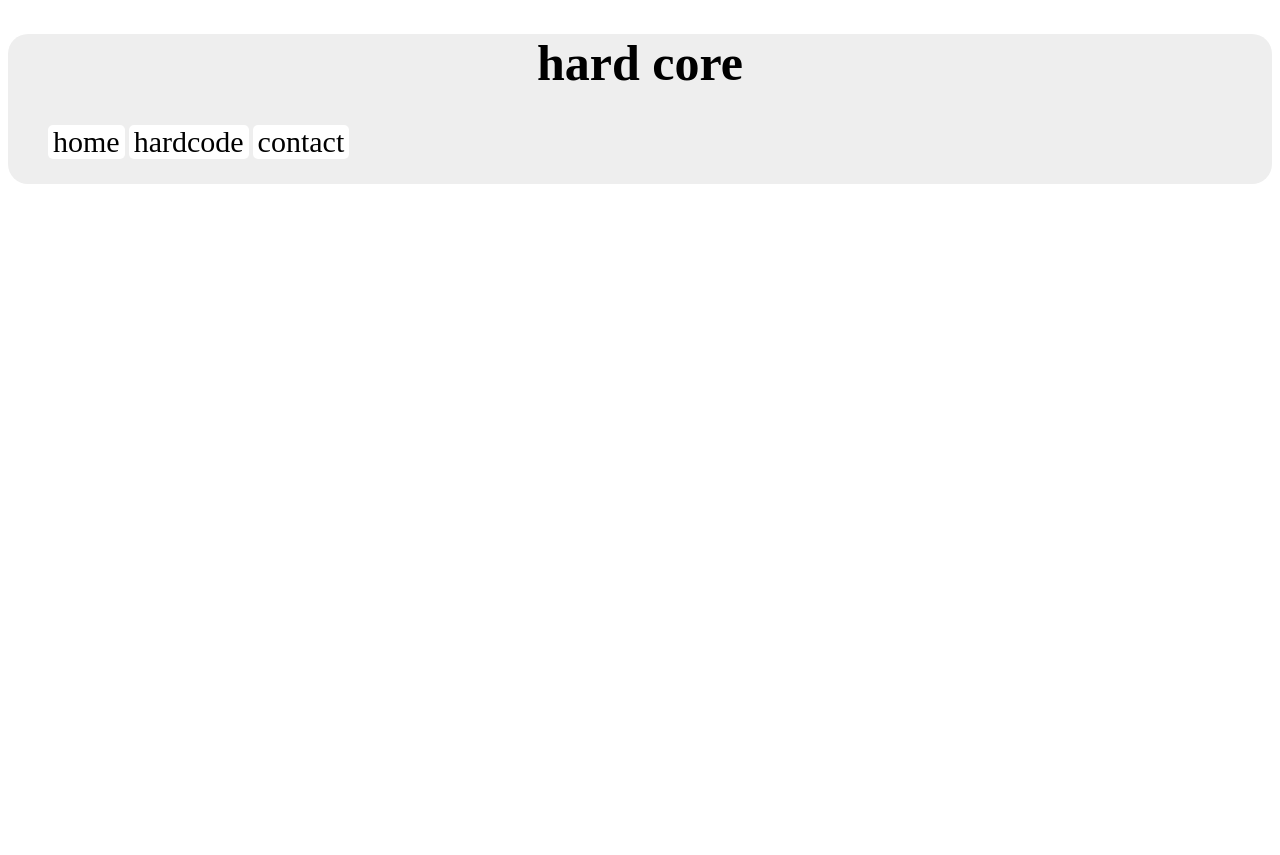
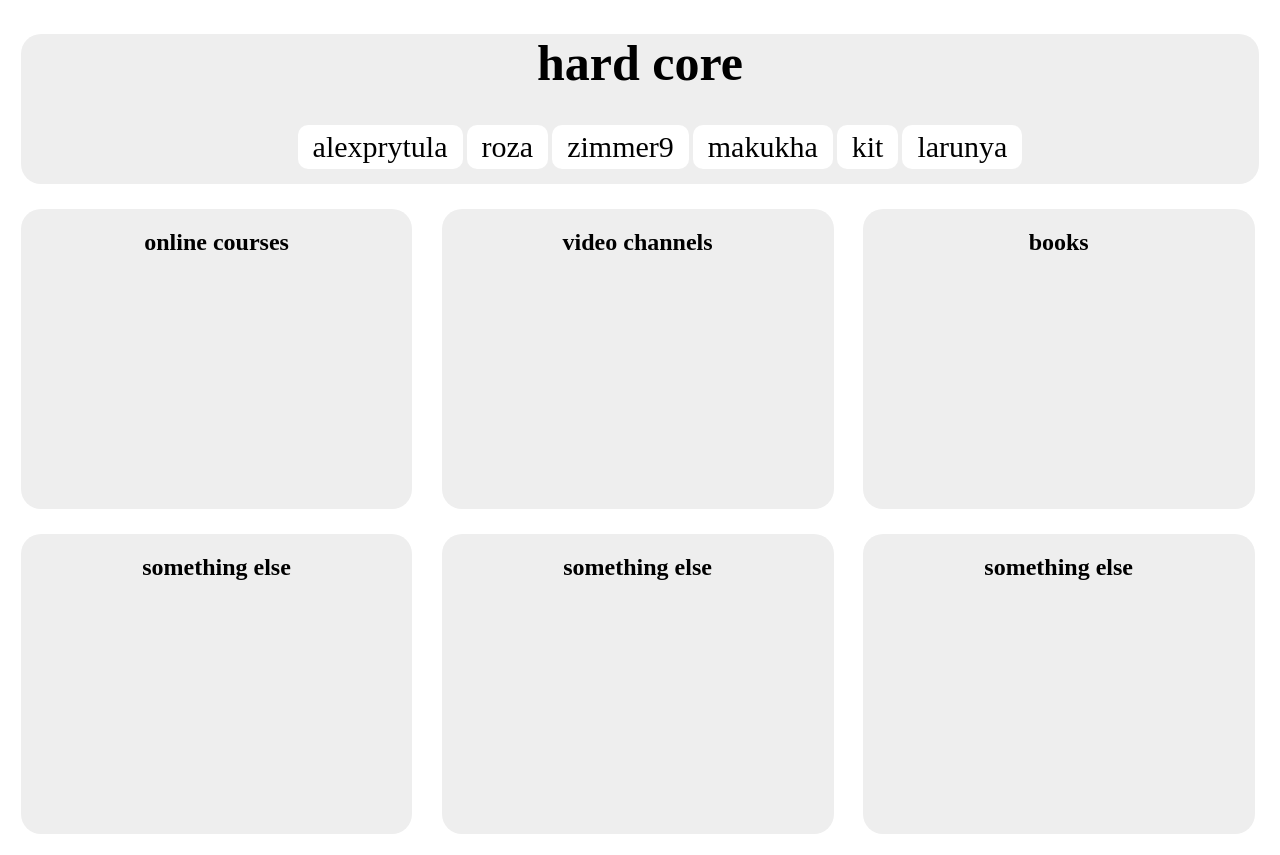
Before and after one commit to zimmer1988/Academy, a plain HTML site: page group-hardcode/practice07052016/index.html in a window 1280 px wide. Before the commit the page ends 800 px from the top, so only its background shows below. Drawn offline with Linux system fonts and the light colour scheme.

Commit message:
add main

```diff
--- a/group-hardcode/practice07052016/index.html
+++ b/group-hardcode/practice07052016/index.html
@@ -6,13 +6,36 @@
 	<link rel="stylesheet" type="text/css" href="style.css">
 </head>
 <body>
-<header>
-<h1>hard core</h1>
-	<ul>
-		<li><a href="#">home</a></li>
-		<li><a href="#">hardcode</a></li>
-		<li><a href="#">contact</a></li>
-	</ul>
-</header>
+	<header>
+		<h1>hard core</h1>
+			<ul>
+				<li><a href="#">alexprytula</a></li>
+				<li><a href="#">roza</a></li>
+				<li><a href="#">zimmer9</a></li>
+				<li><a href="#">makukha</a></li>
+				<li><a href="#">kit</a></li>
+				<li><a href="#">larunya</a></li>
+			</ul>
+	</header>
+	<main>
+		<section>
+			<h1>online courses</h1>
+		</section>
+		<section>
+			<h1>video channels</h1>
+		</section>
+		<section>
+			<h1>books</h1>
+		</section>
+		<section>
+			<h1>something else</h1>
+		</section>
+		<section>
+			<h1>something else</h1>
+		</section>
+		<section>
+			<h1>something else</h1>
+		</section>
+	</main>
 </body>
 </html>
--- a/group-hardcode/practice07052016/style.css
+++ b/group-hardcode/practice07052016/style.css
@@ -1,10 +1,13 @@
+*{
+	box-sizing: border-box;
+}
 header h1{
 	font-size: 50px;
-	text-align: center;
 }
 header ul li{
 	background-color: white;
-	border-radius: 5px;
+	border-radius: 10px;
+	padding: 5px;
 	display: inline-block;
 }
 header ul li:hover{
@@ -14,11 +17,27 @@ header ul li a{
 	text-decoration: none;
 	color: black;
 	font-size: 30px;
-	margin: 5px;
+	margin: 10px;
 }
 header{
+	text-align: center;
 	background-color: #eee;
 	height: 150px;
-	width: 100%;
+	width: 98%;
 	border-radius: 20px;
+	margin: 1%;
 }
+main section{
+	display: inline-block;
+	width: 31%;
+	height: 300px;
+	background-color: #eee;
+	border-radius: 20px;
+	margin: 1%;
+}
+main section:hover{
+		background-color: grey;
+}
+main section h1{
+	text-align: center;
+}
```
